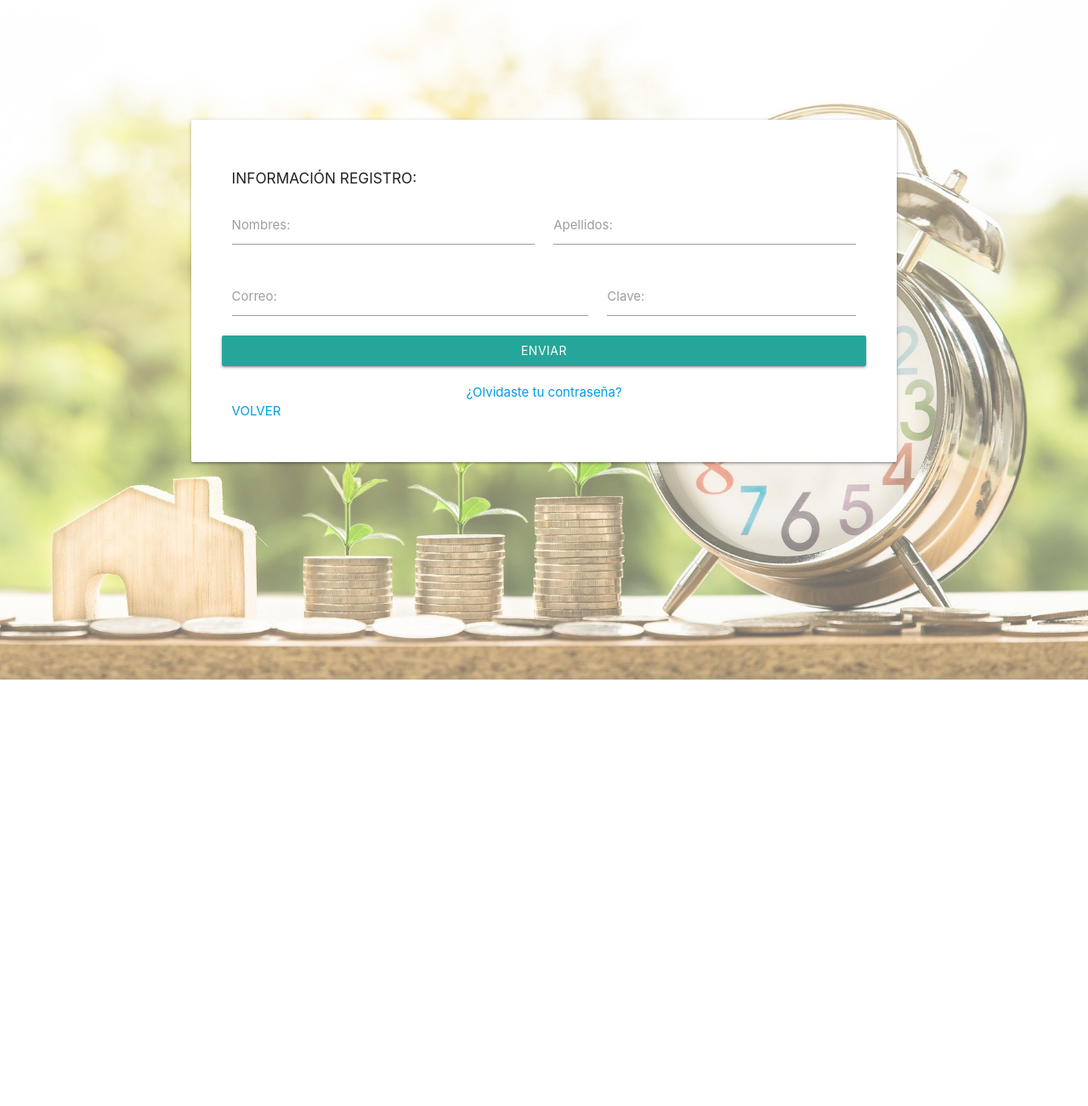
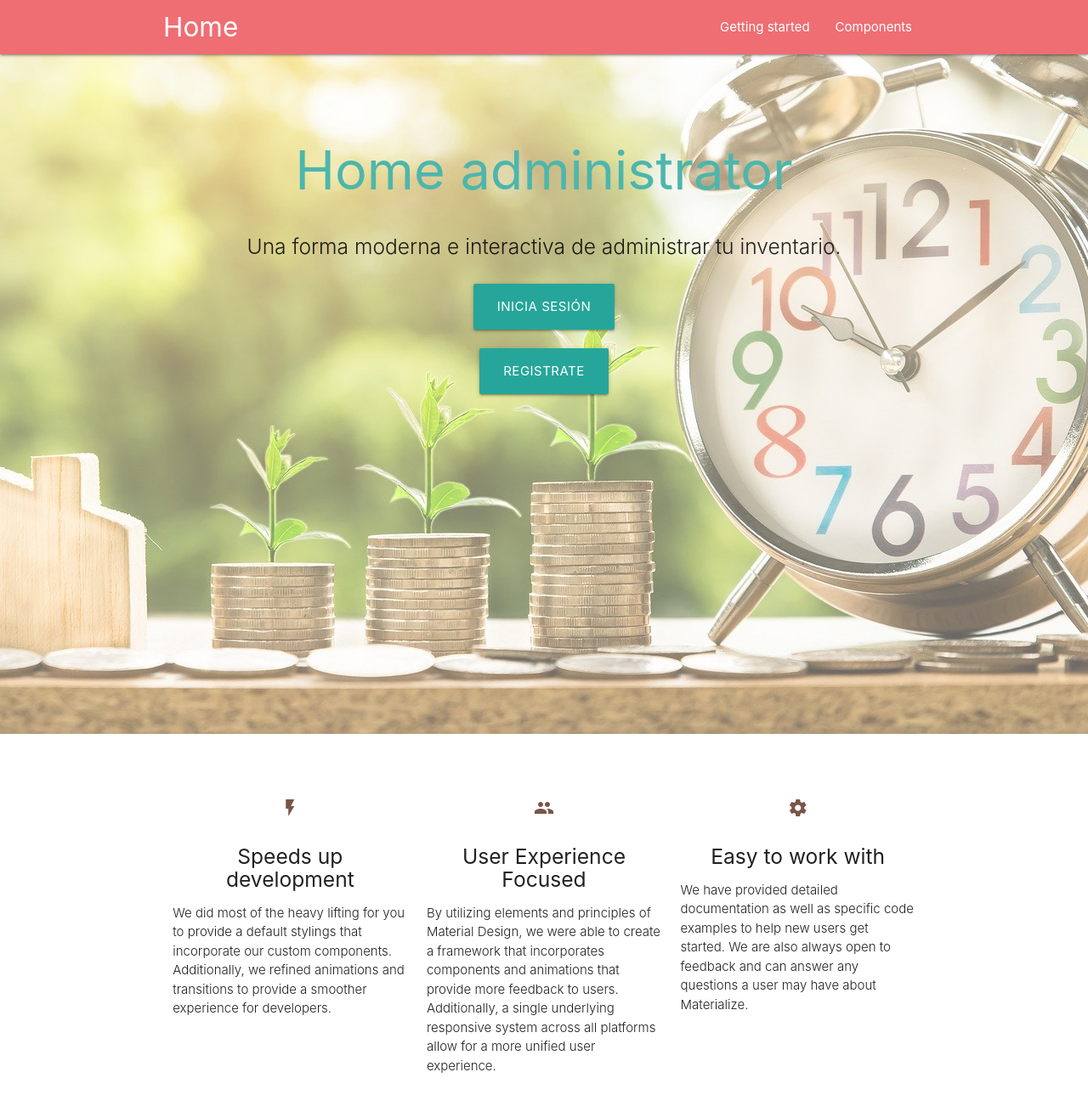
Before and after one commit to Jhonsebastianas/Secops-frontend, a React (Create React App) app: page / in a window 1280 px wide. Shown: the top 1302 px of the page at 85% size. Before the commit the page ends 800 px from the top, so only its background shows below. Built offline with nearby package versions, Linux system fonts and the light colour scheme.

Commit message:
Se sigue migrando el proyecto - 18/09/2020, 09:16 pm

```diff
--- a/public/index.html
+++ b/public/index.html
@@ -29,6 +29,8 @@
     <!-- Materialize -->
     <!-- Compiled and minified CSS -->
     <link rel="stylesheet" href="https://cdnjs.cloudflare.com/ajax/libs/materialize/1.0.0/css/materialize.min.css">
+    <!--Import Google Icon Font-->
+    <link href="https://fonts.googleapis.com/icon?family=Material+Icons" rel="stylesheet">
   </head>
   <body>
     <noscript>You need to enable JavaScript to run this app.</noscript>
--- a/src/App.js
+++ b/src/App.js
@@ -1,14 +1,9 @@
 import React, { Component } from 'react';
 //import logo from './logo.svg';
 import './App.css';
-// Importación components plugins
-//import RegisterUser from './plugin-registro-usuarios-frontend/components/registro-usuario/RegisterUser';
 import RouterPrincipal from './RouterPrincipal';
 
 class App extends Component {
-  state = {
-    ruta: 'lista', // Formulario
-  }
   render() {
     return (
       <RouterPrincipal />
--- a/src/RouterPrincipal.jsx
+++ b/src/RouterPrincipal.jsx
@@ -9,12 +9,16 @@ import {
 } from "react-router-dom";
 // Plugins a hacer routing
 import RegisterUser from './plugin-registro-usuarios-frontend/components/registro-usuario/RegisterUser';
+import { Inicio } from './plugin-frontoffice/publico/Inicio/Inicio';
 
 export default function RouterPrincipal () {
     return (
         <Router>
             <Switch>
                 <Route exact path="/">
+                    <Inicio />
+                </Route>
+                <Route path="/registro">
                     <RegisterUser />
                 </Route>
             </Switch>
--- /dev/null
+++ b/src/plugin-frontoffice/publico/Inicio/Inicio.jsx
@@ -0,0 +1,66 @@
+import React from 'react';
+import firstBackImage from '../../../assets/images/money-bg.jpg';
+import { TopMenu } from '../TopMenu';
+import { Link } from "react-router-dom";
+import { Row, Container } from 'react-materialize';
+
+export function Inicio() {
+    return (
+        <div>
+            <TopMenu />
+            <div id="index-banner" className="parallax-container">
+                <div className="section no-pad-bot">
+                    <Container>
+                        <br></br><br></br>
+                        <h1 className="header center teal-text text-lighten-2">Home administrator</h1>
+                        <Row className='center' >
+                            <h5 className="header col s12 light">Una forma moderna e interactiva de administrar tu inventario.</h5>
+                        </Row>
+                        <Row className='center' >
+                            <Link to='/login' className="btn-large waves-effect waves-light teal lighten-1">Inicia sesión</Link>
+                            <br></br>
+                            <br></br>
+                            <Link to='/registro' className="btn-large waves-effect waves-light teal lighten-1">Registrate</Link>
+                        </Row>
+                    </Container>
+                </div>
+                <div className="parallax">
+                    <img src={firstBackImage} alt="Unsplashed background img 1" />
+                </div>
+            </div>
+            <div class="container">
+                <div class="section">
+                <div class="row">
+                    <div class="col s12 m4">
+                    <div class="icon-block">
+                        <h2 class="center brown-text"><i class="material-icons">flash_on</i></h2>
+                        <h5 class="center">Speeds up development</h5>
+
+                        <p class="light">We did most of the heavy lifting for you to provide a default stylings that incorporate our custom components. Additionally, we refined animations and transitions to provide a smoother experience for developers.</p>
+                    </div>
+                    </div>
+
+                    <div class="col s12 m4">
+                    <div class="icon-block">
+                        <h2 class="center brown-text"><i class="material-icons">group</i></h2>
+                        <h5 class="center">User Experience Focused</h5>
+
+                        <p class="light">By utilizing elements and principles of Material Design, we were able to create a framework that incorporates components and animations that provide more feedback to users. Additionally, a single underlying responsive system across all platforms allow for a more unified user experience.</p>
+                    </div>
+                    </div>
+
+                    <div class="col s12 m4">
+                    <div class="icon-block">
+                        <h2 class="center brown-text"><i class="material-icons">settings</i></h2>
+                        <h5 class="center">Easy to work with</h5>
+
+                        <p class="light">We have provided detailed documentation as well as specific code examples to help new users get started. We are also always open to feedback and can answer any questions a user may have about Materialize.</p>
+                    </div>
+                    </div>
+                </div>
+
+                </div>
+            </div>
+        </div>
+    );
+}
--- /dev/null
+++ b/src/plugin-frontoffice/publico/TopMenu.jsx
@@ -0,0 +1,33 @@
+import React from 'react';
+import { Link } from "react-router-dom";
+import { Navbar, NavItem, Icon  } from 'react-materialize';
+
+export function TopMenu () {
+    return (
+        <Navbar
+            alignLinks="right"
+            brand={<Link to='/' className="brand-logo">Home</Link>}
+            centerChildren
+            id="mobile-nav"
+            menuIcon={<Icon>menu</Icon>}
+            options={{
+                draggable: true,
+                edge: 'left',
+                inDuration: 250,
+                onCloseEnd: null,
+                onCloseStart: null,
+                onOpenEnd: null,
+                onOpenStart: null,
+                outDuration: 200,
+                preventScrolling: true
+            }}
+        >
+            <NavItem href="/">
+                Getting started
+            </NavItem>
+            <NavItem href="/">
+                Components
+            </NavItem>
+        </Navbar>
+    )
+}
--- a/src/plugin-registro-usuarios-frontend/components/registro-usuario/RegisterUser.jsx
+++ b/src/plugin-registro-usuarios-frontend/components/registro-usuario/RegisterUser.jsx
@@ -4,7 +4,7 @@ import './RegisterUser.css';
 // Images
 import backgroundImage from '../../../assets/images/money-bg.jpg';
 // Others
-import { Row, Col, Card, Parallax } from 'react-materialize';
+import { Row, Col, Card } from 'react-materialize';
 import { RegisterUserForm } from './RegisterUserForm';
 import { Link } from "react-router-dom";
 
--- a/src/plugin-registro-usuarios-frontend/components/registro-usuario/RegisterUserForm.jsx
+++ b/src/plugin-registro-usuarios-frontend/components/registro-usuario/RegisterUserForm.jsx
@@ -14,7 +14,7 @@ export const RegisterUserForm = () => {
         correo: Yup.string().trim()
             .required('Este campo es obligatorio')
             .email('Correo electronico invalido')
-            .min(3, 'Mínimo 5 caracteres'),
+            .min(5, 'Mínimo 5 caracteres'),
         clave: Yup.string()
             .required('Este campo es obligatorio')
             .matches('^(?=\\w*\\d)(?=\\w*[A-Z])(?=\\w*[a-z])\\S{8,20}$', 'La clave debe tener al entre 8 y 20 caracteres, un dígito, una letra minúscula y una letra mayúscula.')
```
Also changed, not shown: src/plugin-frontoffice/publico/Inicio/Inicio.css (added).
